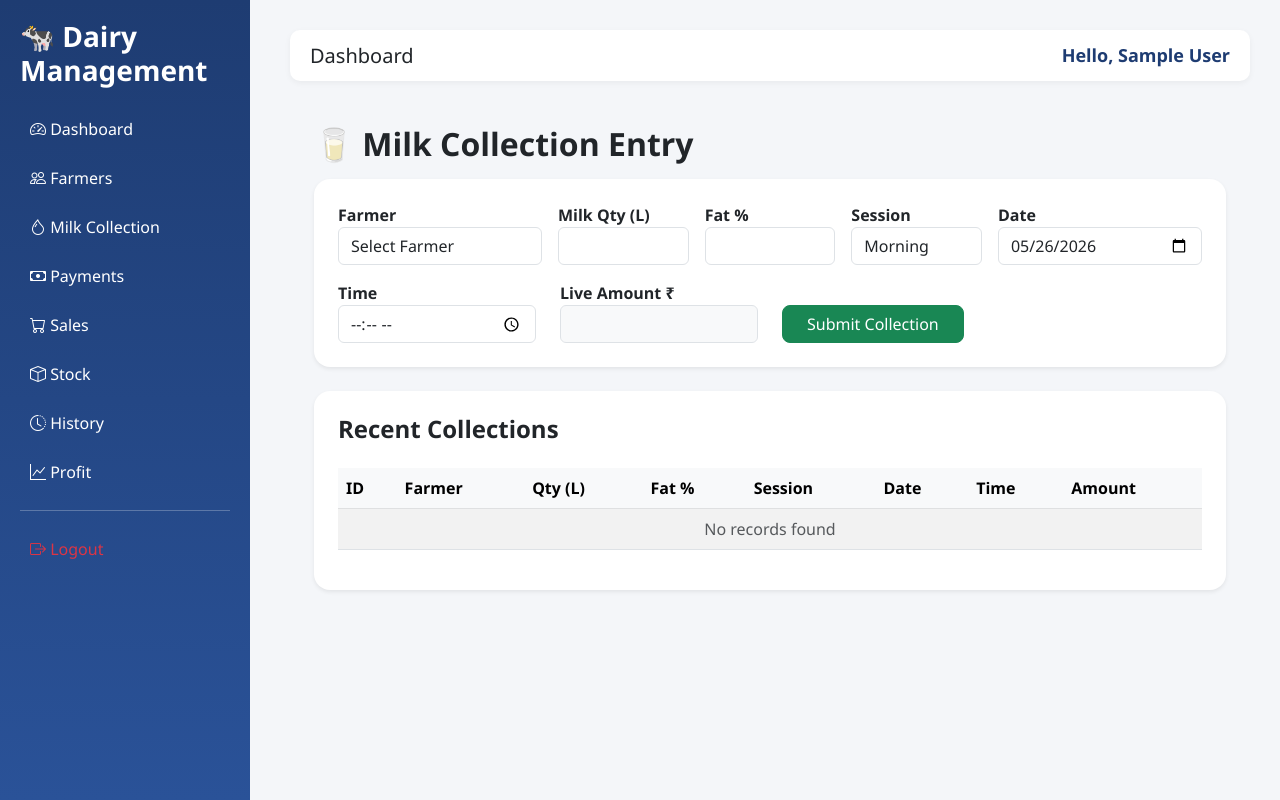
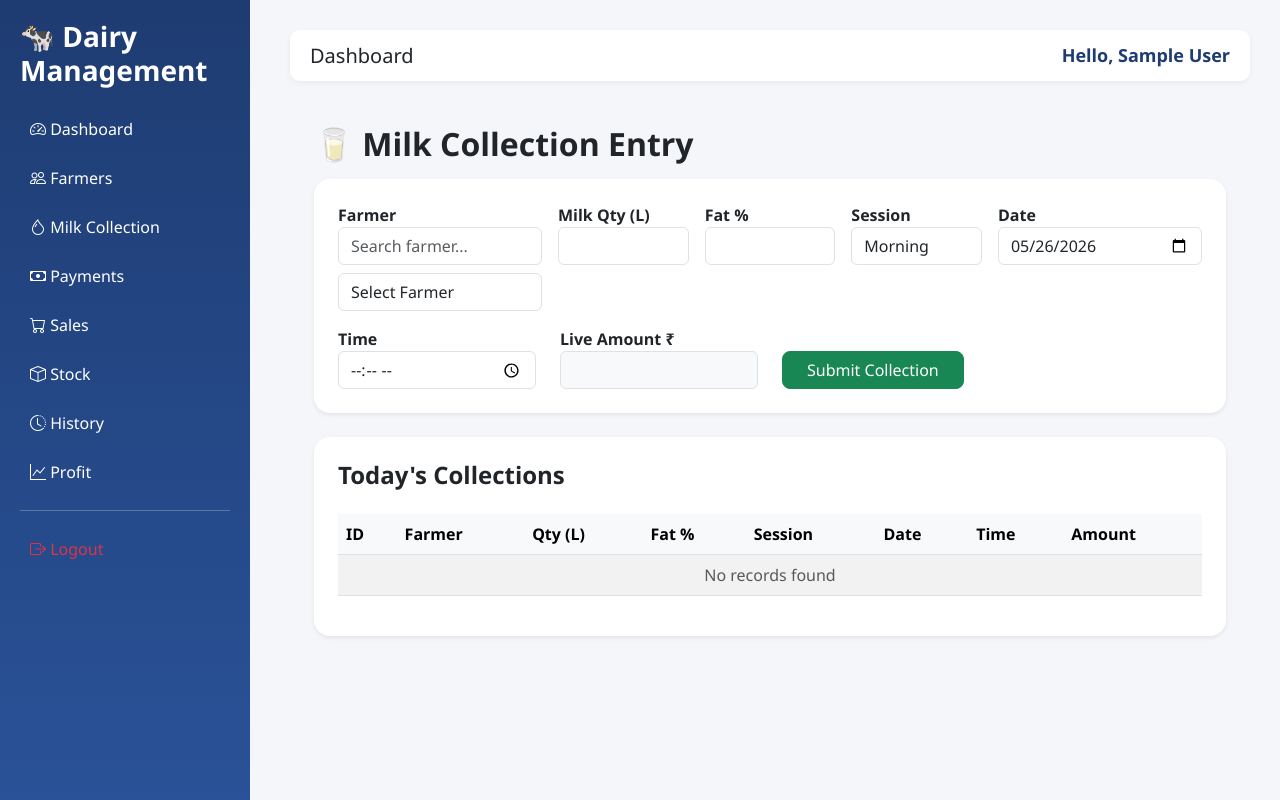
Before and after one commit to mithunnagaraj44-ops/dairy-management-system, a Flask app: page /milk in a window 1280 px wide. Run offline with Flask 3, Linux system fonts and the light colour scheme; the visitor is signed in with stand-in values (Sample User, id 1); data that the repository does not hold is empty.

Commit message:
Updated milk collection module with searchable farmer dropdown and today's collection records

```diff
--- a/app.py
+++ b/app.py
@@ -397,48 +397,75 @@ def farmers():
 # ================= MILK =================
 @app.route('/milk', methods=['GET','POST'])
 def milk():
+
+    from datetime import date
+
     db = get_db()
+
     if db is None:
         return "Database not connected"
 
     cursor = db.cursor(dictionary=True)
 
+    # ================= INSERT =================
     if request.method == 'POST':
+
         farmer_id = request.form['farmer']
         qty = float(request.form['qty'])
         fat = float(request.form['fat'])
         session_type = request.form['session']
-        date = request.form['date']
+        collection_date = request.form['date']
         time = request.form['time']
 
         rate = 25 + (fat * 7)
         amount = qty * rate
 
-        # INSERT WITHOUT user_phone
         cursor.execute("""
             INSERT INTO milk_collection
             (farmer_id, qty, fat, session, date, time, amount)
             VALUES (%s,%s,%s,%s,%s,%s,%s)
-        """, (farmer_id, qty, fat, session_type, date, time, amount))
+        """, (
+            farmer_id,
+            qty,
+            fat,
+            session_type,
+            collection_date,
+            time,
+            amount
+        ))
 
         db.commit()
 
-    # LOAD ALL DATA
+    # ================= TODAY COLLECTIONS ONLY =================
+    today = date.today()
+
     cursor.execute("""
         SELECT m.*, f.name
         FROM milk_collection m
         JOIN farmers f ON m.farmer_id = f.f_id
+        WHERE DATE(m.date) = %s
         ORDER BY m.id DESC
-    """)
+    """, (today,))
+
     data = cursor.fetchall()
 
-    # LOAD ALL FARMERS
-    cursor.execute("SELECT * FROM farmers")
+    # ================= LOAD FARMERS =================
+    cursor.execute("""
+        SELECT *
+        FROM farmers
+        ORDER BY name ASC
+    """)
+
     farmers = cursor.fetchall()
+
     cursor.close()
     db.close()
 
-    return render_template('milk.html', data=data, farmers=farmers)
+    return render_template(
+        'milk.html',
+        data=data,
+        farmers=farmers
+    )
 
 # ================= PAYMENTS =================
 @app.route('/payments', methods=['GET','POST'])
--- a/templates/milk.html
+++ b/templates/milk.html
@@ -5,63 +5,137 @@
 
 <h2 class="fw-bold">🥛 Milk Collection Entry</h2>
 
+<!-- ENTRY FORM -->
 <div class="card p-4 mt-3 shadow-sm rounded-4 border-0">
 
 <form method="POST">
 
 <div class="row g-3">
 
+<!-- FARMER -->
 <div class="col-md-3">
+
 <label class="fw-semibold">Farmer</label>
-<select name="farmer" class="form-control" required>
+
+<input type="text"
+       id="farmerSearch"
+       class="form-control mb-2"
+       placeholder="Search farmer...">
+
+<select name="farmer"
+        id="farmerSelect"
+        class="form-control"
+        required>
+
 <option value="">Select Farmer</option>
+
 {% for f in farmers %}
-<option value="{{f.f_id}}">{{f.f_id}} - {{f.name}}</option>
+
+<option value="{{f.f_id}}">
+    {{f.f_id}} - {{f.name}}
+</option>
+
 {% endfor %}
+
 </select>
+
 </div>
 
+<!-- QTY -->
 <div class="col-md-2">
+
 <label class="fw-semibold">Milk Qty (L)</label>
-<input type="number" step="0.1" min="0" name="qty" id="qty" class="form-control" required>
+
+<input type="number"
+       step="0.1"
+       min="0"
+       name="qty"
+       id="qty"
+       class="form-control"
+       required>
+
 </div>
 
+<!-- FAT -->
 <div class="col-md-2">
+
 <label class="fw-semibold">Fat %</label>
-<input type="number" step="0.1" min="0" name="fat" id="fat" class="form-control" required>
+
+<input type="number"
+       step="0.1"
+       min="0"
+       name="fat"
+       id="fat"
+       class="form-control"
+       required>
+
 </div>
 
+<!-- SESSION -->
 <div class="col-md-2">
+
 <label class="fw-semibold">Session</label>
+
 <select name="session" class="form-control">
+
 <option>Morning</option>
 <option>Evening</option>
+
 </select>
+
 </div>
 
+<!-- DATE -->
 <div class="col-md-3">
+
 <label class="fw-semibold">Date</label>
-<input type="date" name="date" id="date" class="form-control" required>
+
+<input type="date"
+       name="date"
+       id="date"
+       class="form-control"
+       required>
+
 </div>
 
 </div>
 
+<!-- SECOND ROW -->
 <div class="row mt-3">
 
+<!-- TIME -->
 <div class="col-md-3">
+
 <label class="fw-semibold">Time</label>
-<input type="time" name="time" class="form-control" required>
+
+<input type="time"
+       name="time"
+       class="form-control"
+       required>
+
 </div>
 
+<!-- LIVE AMOUNT -->
 <div class="col-md-3">
+
 <label class="fw-semibold">Live Amount ₹</label>
-<input type="text" id="amount" class="form-control bg-light fw-bold" readonly>
+
+<input type="text"
+       id="amount"
+       class="form-control bg-light fw-bold"
+       readonly>
+
 </div>
 
+<!-- BUTTON -->
 <div class="col-md-6 d-flex align-items-end">
+
 <button class="btn btn-success px-4 rounded-3">
+
 Submit Collection
+
 </button>
+
 </div>
 
 </div>
@@ -70,15 +144,19 @@ Submit Collection
 
 </div>
 
+<!-- RECENT COLLECTIONS -->
 <div class="card p-4 mt-4 shadow-sm rounded-4 border-0">
 
-<h4 class="fw-semibold">Recent Collections</h4>
+<h4 class="fw-semibold">Today's Collections</h4>
 
 <div class="table-responsive">
+
 <table class="table mt-3 table-striped table-hover align-middle">
 
 <thead class="table-light">
+
 <tr>
+
 <th>ID</th>
 <th>Farmer</th>
 <th>Qty (L)</th>
@@ -87,12 +165,17 @@ Submit Collection
 <th>Date</th>
 <th>Time</th>
 <th>Amount</th>
+
 </tr>
+
 </thead>
 
 <tbody>
+
 {% for row in data %}
+
 <tr>
+
 <td>{{row.id}}</td>
 <td>{{row.name}}</td>
 <td>{{row.qty}}</td>
@@ -101,40 +184,96 @@ Submit Collection
 <td>{{row.date}}</td>
 <td>{{row.time}}</td>
 <td>₹ {{row.amount}}</td>
+
 </tr>
+
 {% else %}
+
 <tr>
-<td colspan="8" class="text-center text-muted">No records found</td>
+
+<td colspan="8"
+    class="text-center text-muted">
+
+    No records found
+
+</td>
+
 </tr>
+
 {% endfor %}
+
 </tbody>
 
 </table>
+
 </div>
 
 </div>
 
 </div>
 
+<!-- SCRIPT -->
 <script>
+
 function calculate(){
-    let qty = parseFloat(document.getElementById("qty").value) || 0
-    let fat = parseFloat(document.getElementById("fat").value) || 0
+
+    let qty =
+        parseFloat(document.getElementById("qty").value) || 0
+
+    let fat =
+        parseFloat(document.getElementById("fat").value) || 0
 
     let rate = 25 + (fat * 7)
+
     let amount = qty * rate
 
-    document.getElementById("amount").value = amount > 0 ? amount.toFixed(2) : ""
+    document.getElementById("amount").value =
+        amount > 0 ? amount.toFixed(2) : ""
 }
 
-document.getElementById("qty").addEventListener("input", calculate)
-document.getElementById("fat").addEventListener("input", calculate)
 
-// Auto set today date
+// LIVE CALCULATION
+document.getElementById("qty")
+    .addEventListener("input", calculate)
+
+document.getElementById("fat")
+    .addEventListener("input", calculate)
+
+
+// AUTO TODAY DATE
 window.addEventListener("DOMContentLoaded", () => {
-    let today = new Date().toISOString().split('T')[0]
+
+    let today =
+        new Date().toISOString().split('T')[0]
+
     document.getElementById("date").value = today
+
 })
+
+
+// FARMER SEARCH
+const searchInput =
+    document.getElementById("farmerSearch");
+
+const farmerSelect =
+    document.getElementById("farmerSelect");
+
+searchInput.addEventListener("keyup", function () {
+
+    let filter =
+        searchInput.value.toLowerCase();
+
+    for (let i = 0; i < farmerSelect.options.length; i++) {
+
+        let txt =
+            farmerSelect.options[i].text.toLowerCase();
+
+        farmerSelect.options[i].style.display =
+            txt.includes(filter) ? "" : "none";
+    }
+
+});
+
 </script>
 
 {% endblock %}
```
